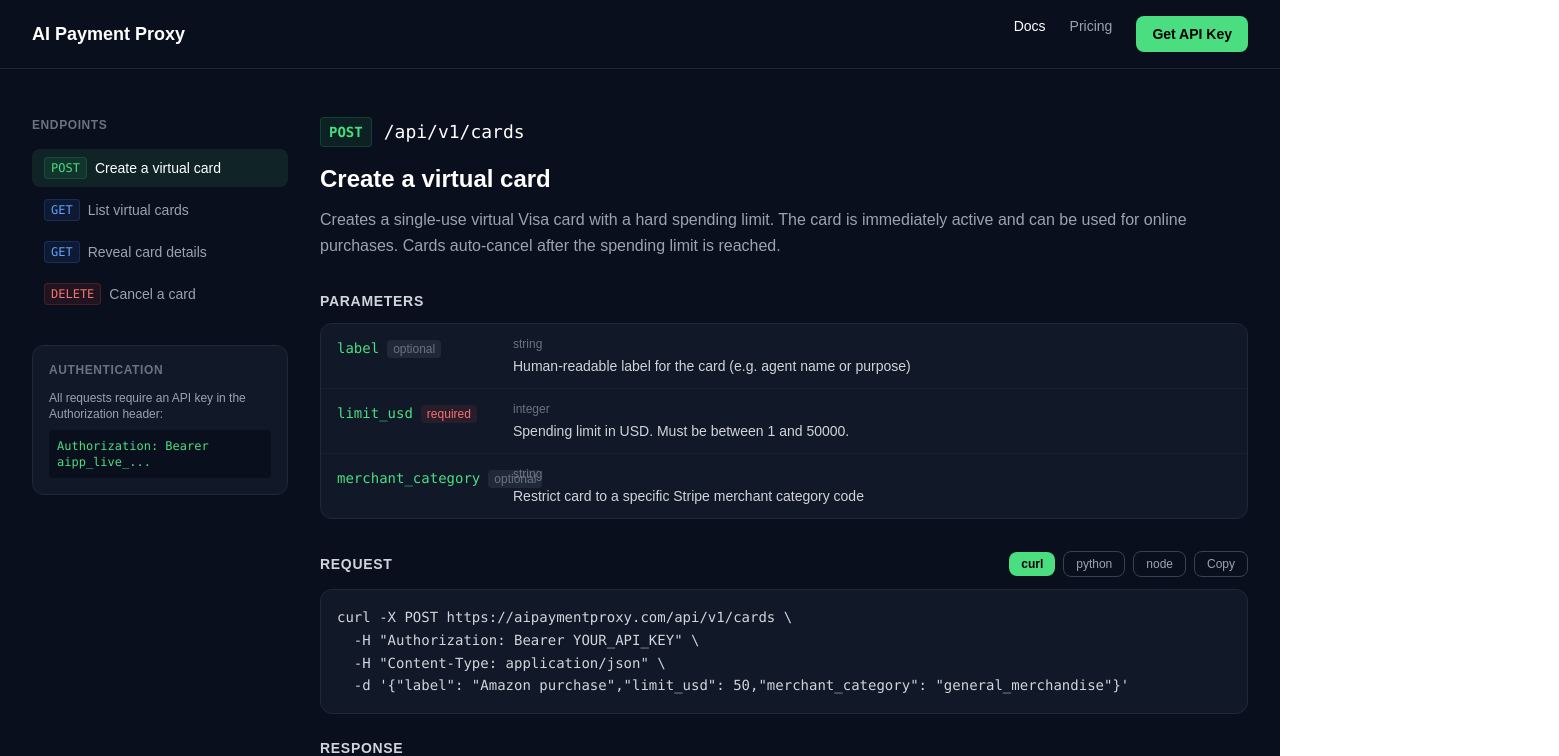
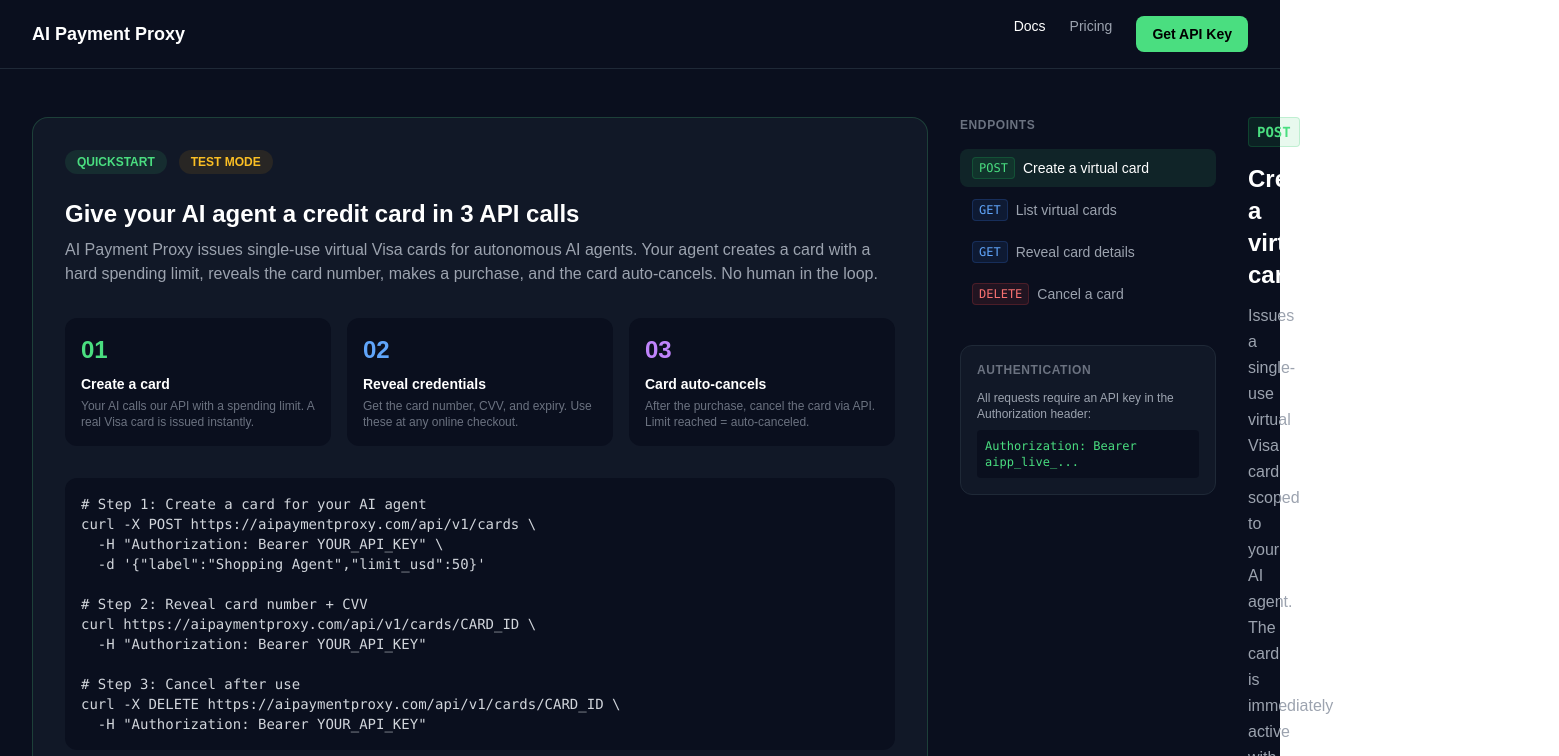
Before and after one commit to Business-Management-Company/ai-payment-proxy, a Next.js app: page /docs in a window 1280 px wide. Shown: the top 756 px of the page, 1559 px wide, since content can reach past the window. Built offline with nearby package versions, Linux system fonts and the light colour scheme.

Commit message:
feat: update docs with AI agent context and quickstart

```diff
--- a/src/app/docs/page.tsx
+++ b/src/app/docs/page.tsx
@@ -6,7 +6,7 @@
     method: "POST",
     path: "/api/v1/cards",
     title: "Create a virtual card",
-    description: "Creates a single-use virtual Visa card with a hard spending limit. The card is immediately active and can be used for online purchases. Cards auto-cancel after the spending limit is reached.",
+    description: "Issues a single-use virtual Visa card scoped to your AI agent. The card is immediately active with a hard spending limit — your agent cannot overspend. Ideal for autonomous purchasing workflows where a human is not in the loop. In test mode, use Stripe test card numbers.",
     body: JSON.stringify({ label: "Amazon purchase", limit_usd: 50, merchant_category: "general_merchandise" }, null, 2),
     response: JSON.stringify({ success: true, data: { id: "6d910c90-4639-43e8-9411-22acf35f6644", stripe_card_id: "ic_1TDm4AACuqYQOhbF", label: "Amazon purchase", limit_usd: 50, status: "active", created_at: "2026-03-22T13:29:18Z" } }, null, 2),
     params: [
@@ -30,7 +30,7 @@
     method: "GET",
     path: "/api/v1/cards/:id",
     title: "Reveal card details",
-    description: "Returns the full card number, CVV, and expiry date for a virtual card. This is the endpoint your AI agent calls to get payment credentials. Only call this immediately before making a purchase.",
+    description: "Returns the full card number, CVV, and expiry for an AI agent to use at checkout. Only call this immediately before making a purchase — treat card credentials like secrets. In test mode, card numbers are Stripe test values (e.g. 4000009990000021) and only work in test environments.",
     body: null,
     response: JSON.stringify({ success: true, data: { id: "6d910c90-4639-43e8-9411-22acf35f6644", number: "4000009990000021", cvc: "123", exp_month: 12, exp_year: 2028, limit_usd: 50, status: "active" } }, null, 2),
     params: []
@@ -100,7 +100,31 @@
         </div>
       </nav>
       <div className="max-w-7xl mx-auto px-8 py-12 flex gap-8">
-        <div className="w-64 shrink-0">
+    <div className="bg-[#111827] border border-[#4ade80]/20 rounded-2xl p-8 mb-12">
+    <div className="flex items-center gap-3 mb-6">
+      <span className="bg-[#4ade80]/10 text-[#4ade80] text-xs font-bold px-3 py-1 rounded-full">QUICKSTART</span>
+      <span className="bg-amber-500/10 text-amber-400 text-xs font-bold px-3 py-1 rounded-full">TEST MODE</span>
+    </div>
+    <h2 className="text-2xl font-bold mb-2">Give your AI agent a credit card in 3 API calls</h2>
+    <p className="text-gray-400 mb-8">AI Payment Proxy issues single-use virtual Visa cards for autonomous AI agents. Your agent creates a card with a hard spending limit, reveals the card number, makes a purchase, and the card auto-cancels. No human in the loop.</p>
+    <div className="grid grid-cols-3 gap-4 mb-8">
+      {[
+        { step: "01", title: "Create a card", desc: "Your AI calls our API with a spending limit. A real Visa card is issued instantly.", color: "text-[#4ade80]" },
+        { step: "02", title: "Reveal credentials", desc: "Get the card number, CVV, and expiry. Use these at any online checkout.", color: "text-blue-400" },
+        { step: "03", title: "Card auto-cancels", desc: "After the purchase, cancel the card via API. Limit reached = auto-canceled.", color: "text-purple-400" },
+      ].map(s => (
+        <div key={s.step} className="bg-[#0a0f1e] rounded-xl p-4">
+          <div className={"text-2xl font-bold mb-2 " + s.color}>{s.step}</div>
+          <p className="text-white font-semibold text-sm mb-1">{s.title}</p>
+          <p className="text-gray-500 text-xs">{s.desc}</p>
+        </div>
+      ))}
+    </div>
+    <pre className="bg-[#0a0f1e] rounded-xl p-4 text-sm font-mono text-gray-300 overflow-x-auto">
+      {`# Step 1: Create a card for your AI agent\ncurl -X POST https://aipaymentproxy.com/api/v1/cards \\\n  -H "Authorization: Bearer YOUR_API_KEY" \\\n  -d '{"label":"Shopping Agent","limit_usd":50}'\n\n# Step 2: Reveal card number + CVV\ncurl https://aipaymentproxy.com/api/v1/cards/CARD_ID \\\n  -H "Authorization: Bearer YOUR_API_KEY"\n\n# Step 3: Cancel after use\ncurl -X DELETE https://aipaymentproxy.com/api/v1/cards/CARD_ID \\\n  -H "Authorization: Bearer YOUR_API_KEY"`}
+    </pre>
+  </div>
+      <div className="w-64 shrink-0">
           <h3 className="text-xs font-semibold text-gray-500 uppercase tracking-wider mb-4">Endpoints</h3>
           <div className="space-y-1">
             {endpoints.map((e, i) => (
```
